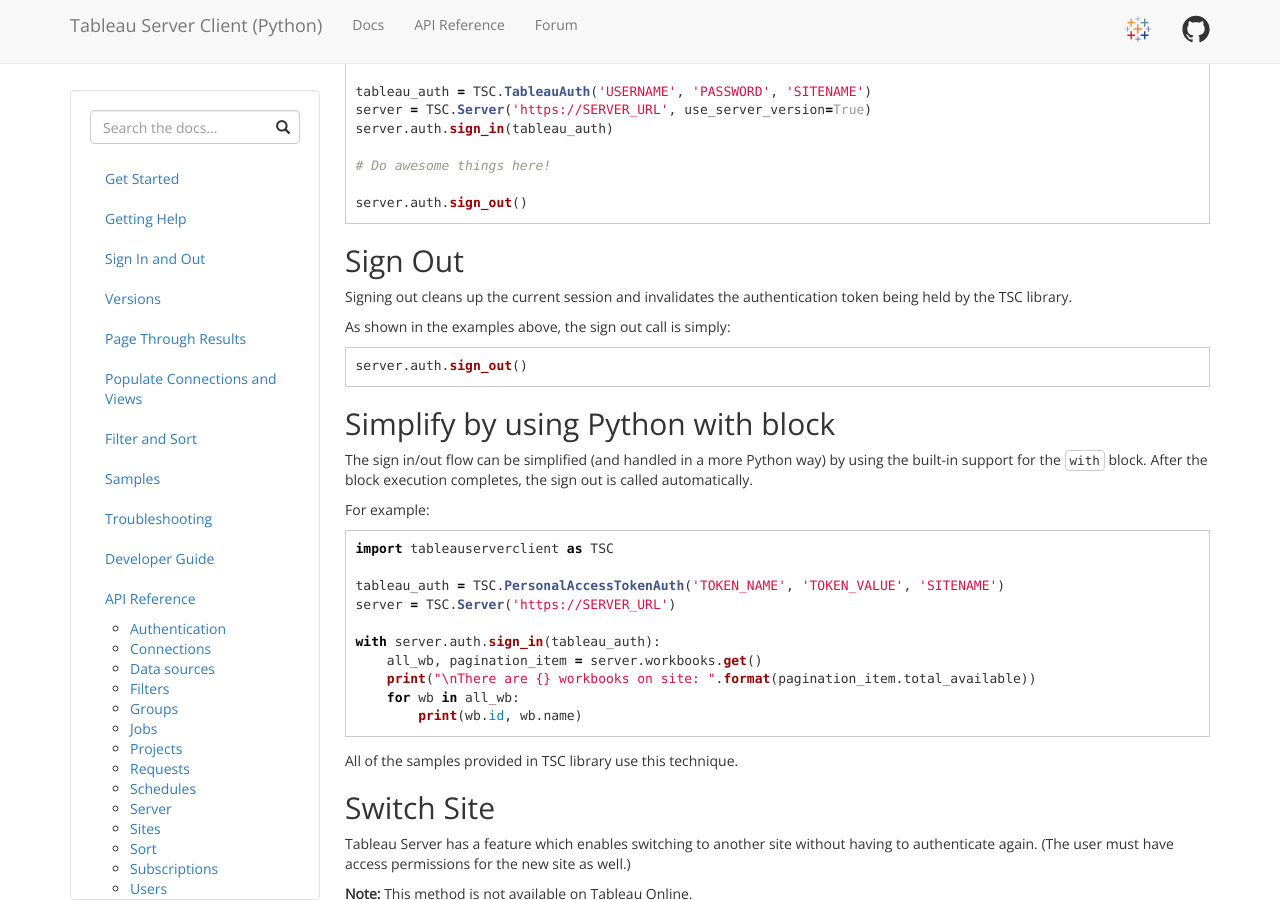
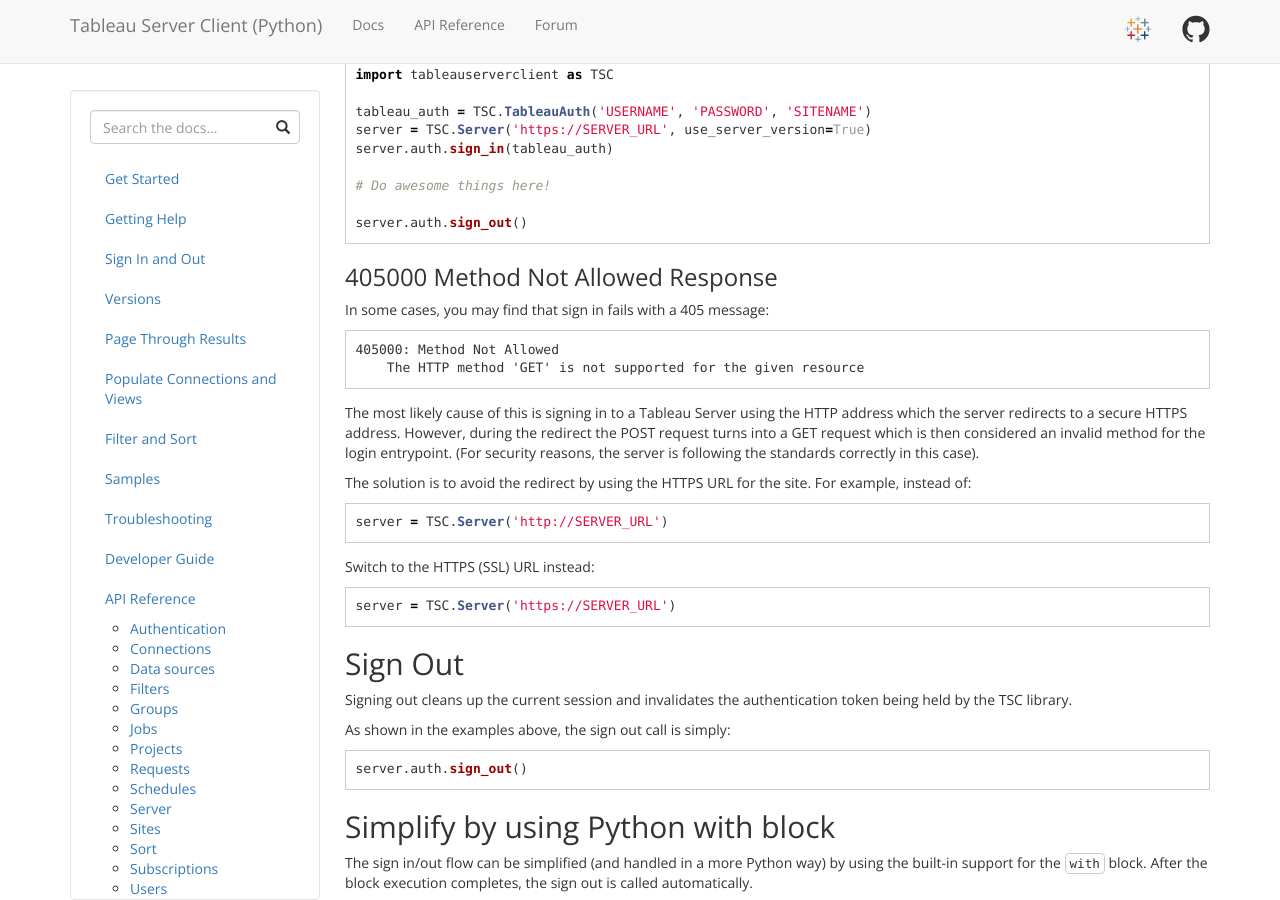
Before and after one commit to tableau/server-client-python, a Jekyll site: the page built from docs/sign-in-out.md, in a window 1280 px wide and 900 px high, scrolled down 1596 px. Built offline with Jekyll 4.4.1, drawn with Linux system fonts in a browser that asks for light colours; some of the changed text lies outside the part shown.

Commit message:
Add explanation for handling 405 error when signing in to server without using HTTPS URL
Fixes #325

````diff
--- a/docs/sign-in-out.md
+++ b/docs/sign-in-out.md
@@ -73,6 +73,26 @@
 server.auth.sign_out()
 ```
 
+### 405000 Method Not Allowed Response
+
+In some cases, you may find that sign in fails with a 405 message:
+```
+405000: Method Not Allowed
+    The HTTP method 'GET' is not supported for the given resource
+```
+
+The most likely cause of this is signing in to a Tableau Server using the HTTP address which the server redirects to a secure HTTPS address. However, during the redirect the POST request turns into a GET request which is then considered an invalid method for the login entrypoint. (For security reasons, the server is following the standards correctly in this case).
+
+The solution is to avoid the redirect by using the HTTPS URL for the site. For example, instead of:
+```py
+server = TSC.Server('http://SERVER_URL')
+```
+
+Switch to the HTTPS (SSL) URL instead:
+```py
+server = TSC.Server('https://SERVER_URL')
+```
+
 ## Sign Out
 
 Signing out cleans up the current session and invalidates the authentication token being held by the TSC library.
````
